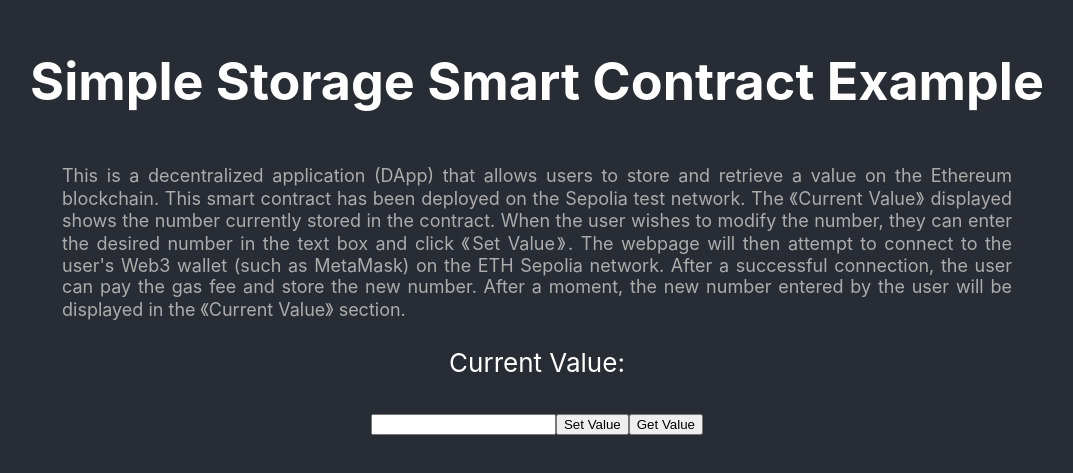
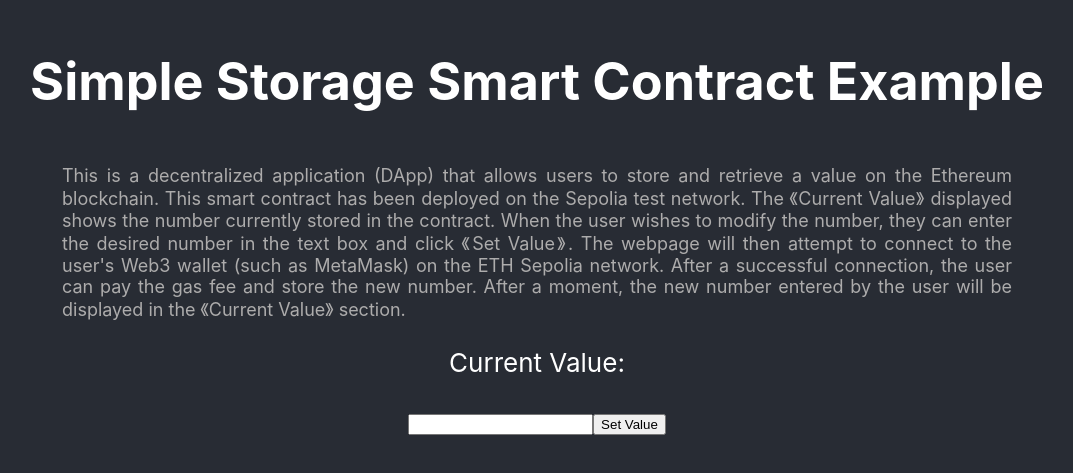
Before and after one commit to monmon-sitdown/my-first-react-app, a React (Create React App) app: page / in a window 1280 px wide. Shown: the part 175-648 px from the top of the page, without its empty margins (103-1176 px from the left). Built offline with nearby package versions, Linux system fonts and the light colour scheme.

Commit message:
Delete the GetValue Button

```diff
--- a/src/SimpleStorage.js
+++ b/src/SimpleStorage.js
@@ -91,7 +91,6 @@ const SimpleStorage = () => {
         onChange={(e) => setNewValue(e.target.value)}
       />
       <button onClick={handleSetValue}>Set Value</button>
-      <button onClick={handleGetValue}>Get Value</button>
     </div>
   );
 };
```
